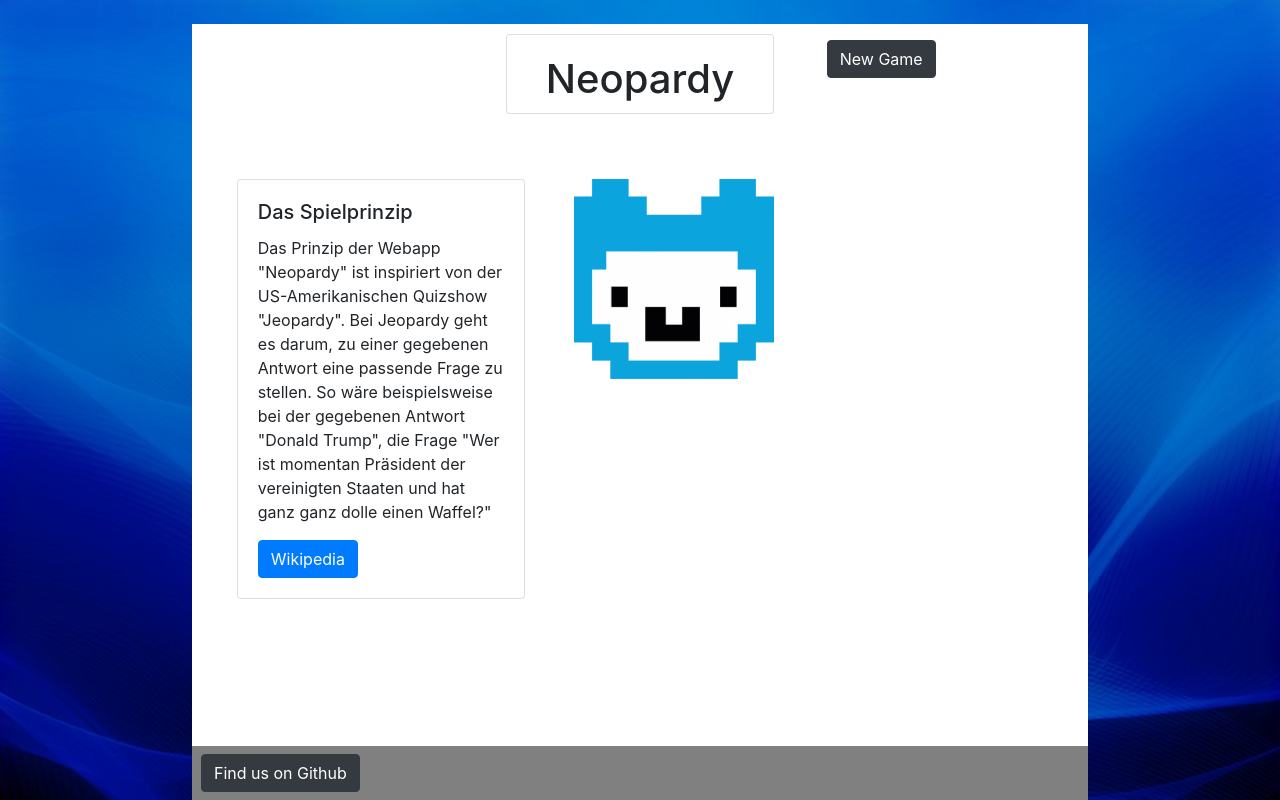
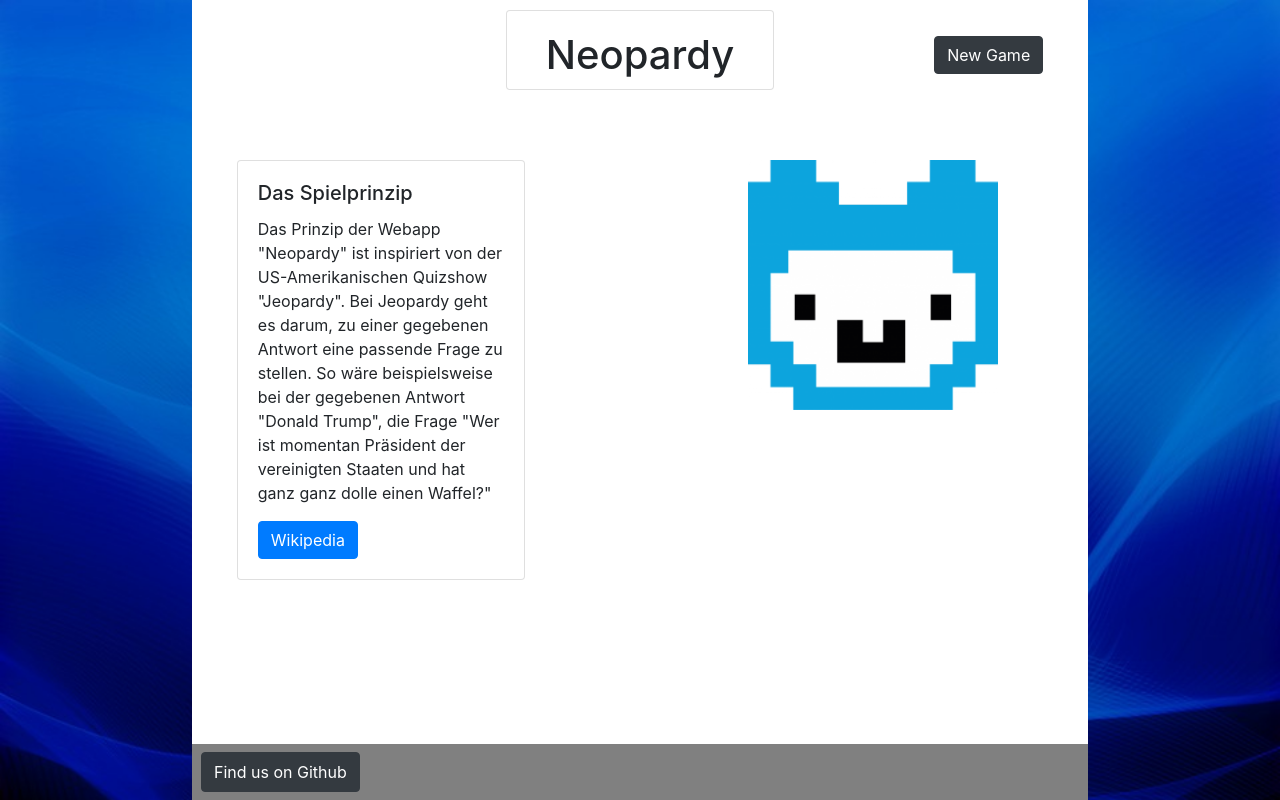
Before and after one commit to Jugendhackt/neopardy-engine, a Symfony app: template templates/homepage/index.html.twig in a window 1280 px wide. Run offline with Twig, Linux system fonts and the light colour scheme; the template is opened without the code that fills it, so the values that code supplies are empty; some libraries are stand-ins or nearby versions.

Commit message:
Layout changement

```diff
--- a/templates/homepage/index.html.twig
+++ b/templates/homepage/index.html.twig
@@ -4,7 +4,7 @@
 
 {% block body %}
     <div style="background-image:url('background.jpg');background-size:cover; position:absolute; top:0px;bottom:0px;left:0px;right:0px">
-        <div style="position:absolute; left:15%;right:15%;top:3%;bottom:0px; background-color:white">
+        <div style="position:absolute; left:15%;right:15%;top:0px;bottom:0px; background-color:white">
             <div class="card" style="text-align:center; height: 80px;position:absolute;right: 35%;left:35%;top:10px">
                 <div class="card-body">
                     <h1>
@@ -12,14 +12,14 @@
                     </h1>
                 </div>
             </div>
-            <div style="position:absolute; right:17%; top:2%">
+            <div style="position:absolute; right:5%; top:4.5%">
                 <button onclick="window.location.href='/admin/game/new'" class="btn btn-dark">
                     New Game
                 </button>
             </div>
 
-            <div style="position:absolute; top: 20%; right: 35%">
-                <img src="alpaka.png" style="width: 200px;height:200px">
+            <div style="position:absolute; top: 20%; right: 10%">
+                <img src="alpaka.png" style="width: 250px;height:250px">
             </div>
 
             <div class="card" style="width: 18rem;position: absolute; top: 20%; left: 5%">
```
